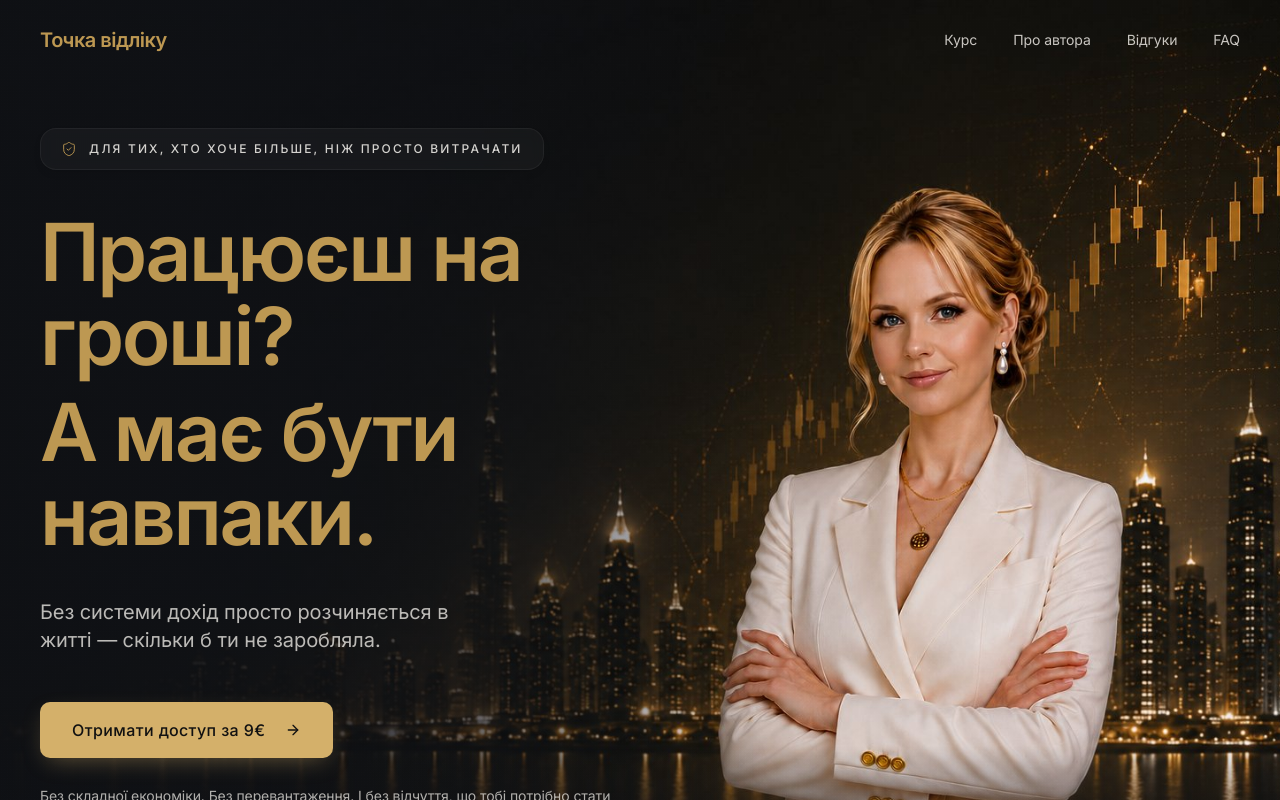
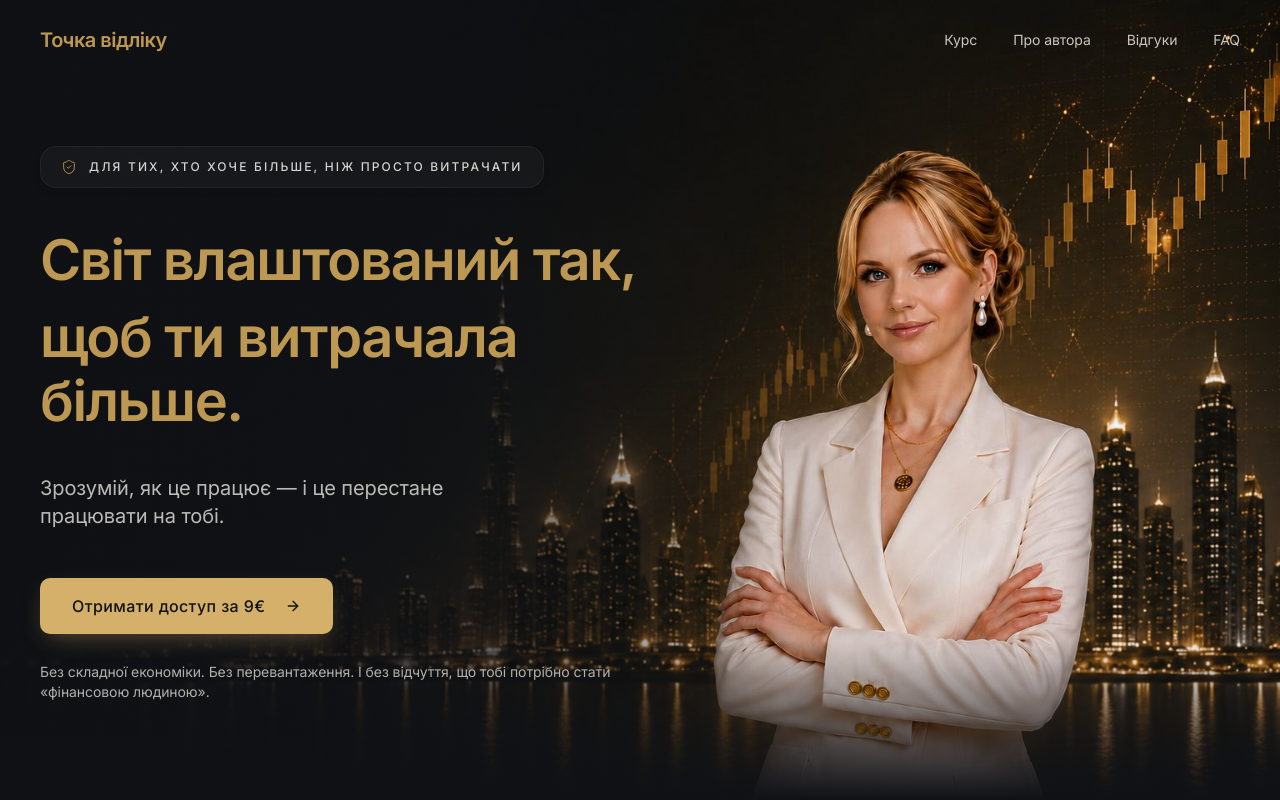
Before and after one commit to olhahrytsaibiz-bit/mini-site, a React (Vite) app: page / in a window 1280 px wide. Shown: the top 800 px of the page. Built offline with nearby package versions, Linux system fonts and the light colour scheme; the HTML template or start-up script is replaced by a standard one.

Commit message:
Hero copy: 'Світ влаштований так, / щоб ти витрачала більше.' + new subtitle

```diff
--- a/src/components/sections/HeroSection.tsx
+++ b/src/components/sections/HeroSection.tsx
@@ -46,13 +46,13 @@ export const HeroSection = () => {
               </span>
             </div>
 
-            <h1 className="text-[56px] xl:text-[80px] font-semibold leading-[1.05] tracking-[-0.03em] text-gold">
-              <span className="block">Працюєш на гроші?</span>
-              <span className="block mt-3">А має бути навпаки.</span>
+            <h1 className="text-[40px] xl:text-[56px] font-semibold leading-[1.15] tracking-[-0.025em] text-gold">
+              <span className="block">Світ влаштований так,</span>
+              <span className="block mt-3">щоб ти витрачала більше.</span>
             </h1>
 
             <p className="text-lg xl:text-xl text-foreground/75 max-w-md leading-[1.7]">
-              Без системи дохід просто розчиняється в житті — скільки б ти не заробляла.
+              Зрозумій, як це працює — і це перестане працювати на тобі.
             </p>
 
             <div className="space-y-6 pt-2">
@@ -86,10 +86,10 @@ export const HeroSection = () => {
               initial={{ opacity: 0, y: 16 }}
               animate={{ opacity: 1, y: 0 }}
               transition={{ duration: 0.8, delay: 0.15 }}
-              className="text-[30px] sm:text-[36px] font-semibold leading-[1.15] tracking-[-0.02em] text-left max-w-[68%] text-gold"
+              className="text-[24px] sm:text-[28px] font-semibold leading-[1.25] tracking-[-0.015em] text-left max-w-[78%] text-gold"
             >
-              <span className="block">Працюєш на гроші?</span>
-              <span className="block mt-2">А має бути навпаки.</span>
+              <span className="block">Світ влаштований так,</span>
+              <span className="block mt-2">щоб ти витрачала більше.</span>
             </motion.h1>
 
             <motion.p
@@ -98,7 +98,7 @@ export const HeroSection = () => {
               transition={{ duration: 0.8, delay: 0.25 }}
               className="text-[15px] text-foreground/80 max-w-[52%] leading-[1.75] mt-6"
             >
-              Без системи дохід просто розчиняється в житті — скільки б ти не заробляла.
+              Зрозумій, як це працює — і це перестане працювати на тобі.
             </motion.p>
 
           </div>
```
